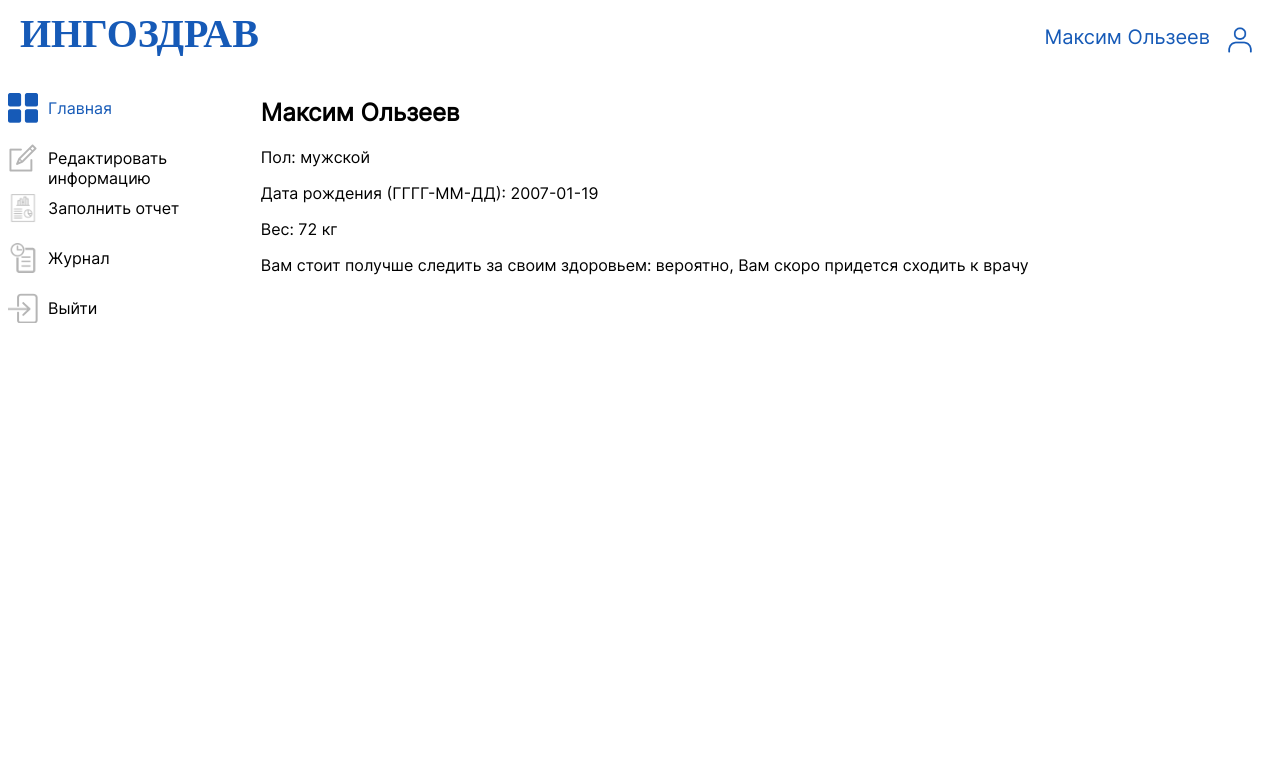
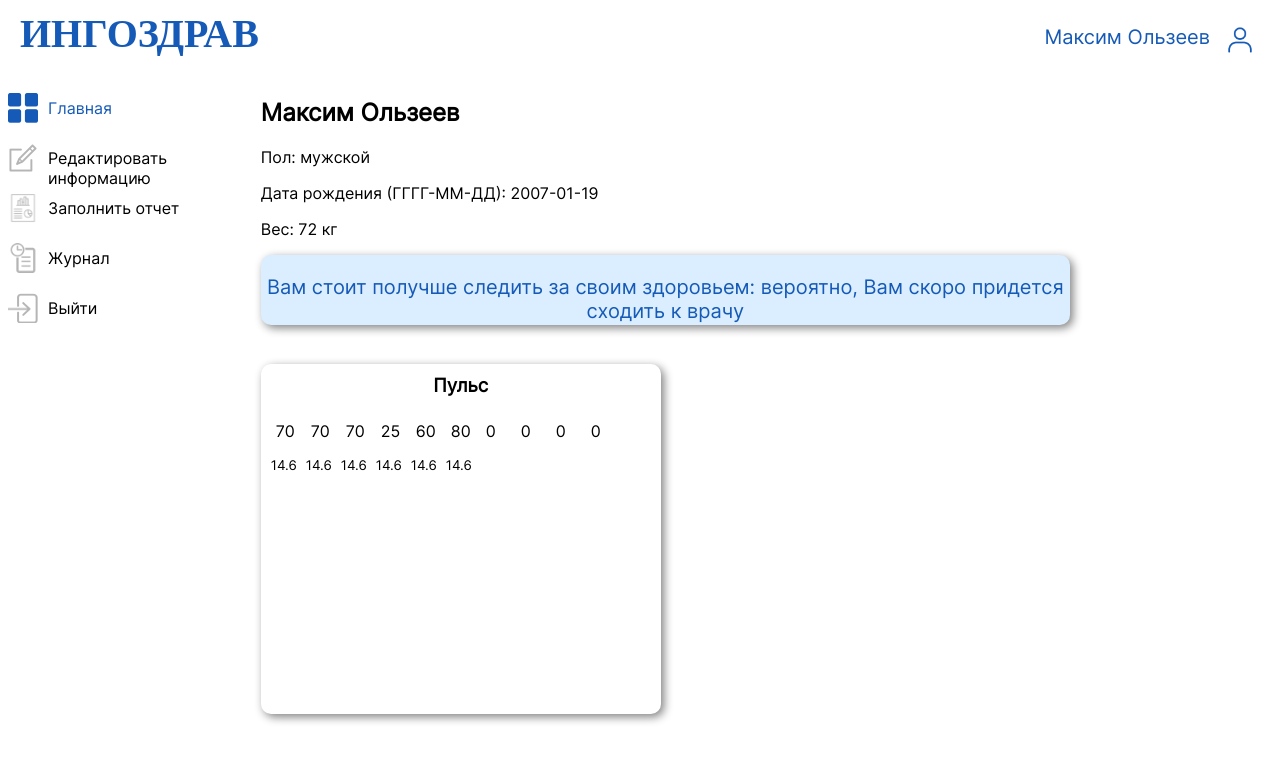
Before and after one commit to Olzeev/Ingosstrakh, a Django app: page /personal_area in a window 1280 px wide. Shown: the top 762 px of the page. Run offline with Django 4.2, Linux system fonts and the light colour scheme; a user stored in the database is signed in; data comes from the database, SQL or seed files in the repository; both versions use the stored data as it was after the commit; some web fonts are replaced.

Commit message:
Pulse gisto added

```diff
--- a/main/health_handler.py
+++ b/main/health_handler.py
@@ -43,7 +43,7 @@ def health_rating_handler(age, pulse1, pulse2, pulse_prev, pressure1, pressure2,
     Pdelta = abs(Pcurrenty - Pcurrent)
     Pjump = Pdelta * 6 / Pable
 
-    Prating = max(Pjump, Ppercent)
+    Prating =Ppercent
     #print("Ваш рейтинг пульса (максимум из коэффициента скачков пульса и коэффициента отклонения пульса: " + str(Prating))
 
     if (age < 5):
--- a/main/static/main/css/main.css
+++ b/main/static/main/css/main.css
@@ -429,3 +429,49 @@
     position: relative;
     left: 20px;
 }
+
+.message{
+    display:inline-block;
+    width: 80%;
+    height: 70px;
+    border-radius: 10px;
+    box-shadow: 3px 3px 10px grey;
+    font-size: 15pt;
+    text-align: center;
+    background-color: rgb(218, 238, 255);
+    vertical-align: middle;
+}
+
+.message p{
+    position: relative;
+    color:#165ab7;
+}
+
+.pulse_gisto{
+    display: block;
+    position: relative;
+    top: 20px;
+    width: 400px;
+    height: 350px;
+    border-radius: 10px;
+    box-shadow: 3px 3px 10px grey;
+}
+.pulse_gisto_title{
+    text-align: center;
+    position: relative;
+    top: 10px;
+}
+
+.gisto{
+    display: flex;
+}
+
+.gisto_column{
+    display: block;
+    position: relative;
+    width: 20px;
+    height: 0px;
+    margin-left: 15px;
+    background-color: red;
+    border-radius: 7px;
+}
--- a/main/templates/main/personal_area.html
+++ b/main/templates/main/personal_area.html
@@ -7,10 +7,6 @@
 {% endblock %}
 
 
-
-
-
-
 {% block personal_area_content %}
 
 <div class="personal_area_content">
@@ -18,7 +14,23 @@
     <p>Пол: {{ gender }}</p>
     <p>Дата рождения (ГГГГ-ММ-ДД): {{ birth_date }}</p>
     <p>Вес: {{ weight }} кг</p>
-    <p>{{ message }}</p>
+    <div class="message">
+        <p>{{ message }}</p>
+    </div>
+
+    <div class="pulse_gisto">
+        <h3 class="pulse_gisto_title">Пульс</h3>
+        <div class="gisto">
+            {% for report in medical_array %}
+                <div>
+                    <p style="position: relative; left: 15px;" id="pulse_{{ report.0 }}">{{ report.1 }}</p>
+                    <div id="pulse_column_{{ report.0 }}" class="gisto_column"></div>
+                    <p style="position: relative; font-size: 10pt; left: 10px;" id="pulse_date_{{report.0}}">{{ report.2 }}</p>
+                </div>
+            {% endfor %}
+        </div>
+    </div>
+    <script src="{% static 'main/js/script.js' %}"></script>
 </div>
 
 
--- a/main/views.py
+++ b/main/views.py
@@ -79,6 +79,7 @@ def sign_in(request):
 
 def personal_area_main(request):
     user_info = UserInfo.objects.get(username=request.user.username)
+    medical_info = MedicalInfo.objects.filter(username=request.user.username)
 
     return render(request, 'main/personal_area.html', {'is_main': False,
                                                        'chosen': 1,
@@ -86,7 +87,8 @@ def personal_area_main(request):
                                                        "gender": "мужской" if not user_info.gender else "женский",
                                                        "birth_date": str(user_info.birth_date),
                                                        "weight": user_info.weight,
-                                                       "message": user_info.message})
+                                                       "message": user_info.message,
+                                                       "medical_array": [[i, int((medical_info[i].pulse1 + medical_info[i].pulse2) / 2), f"{medical_info[i].report_datetime.day}.{medical_info[i].report_datetime.month}"] if i < len(medical_info) else [i, 0, ''] for i in range(10)]})
 
 def personal_area_edit_info(request):
     if request.method == "POST":
@@ -160,7 +162,7 @@ def personal_area_send_report(request):
                     birth_date = user_info.birth_date
                     today = date.today()
                     age = today.year - birth_date.year - ((today.month, today.day) < (birth_date.month, birth_date.day))
-
+                    print(age)
                     if not medical_info.exists():
                         pulse_prev = 60
                     else:
```
Also changed, not shown: db.sqlite3.
